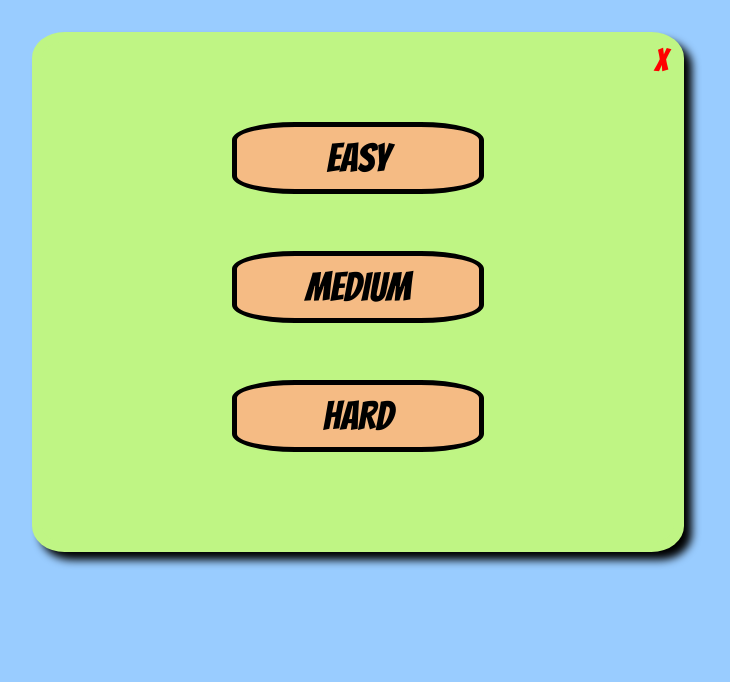
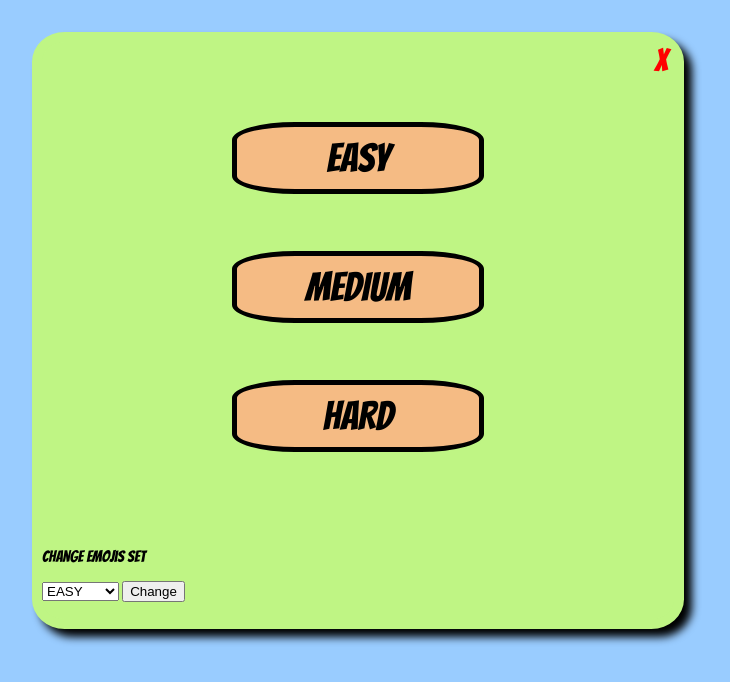
Before and after one commit to b-pl/memory, a plain HTML site: page index.html in a window 1280 px wide. Both pictures are taken after a click on the button "New Game". Shown: the whole page, without its empty margins (282-1012 px from the left). Drawn offline with nearby package versions, Linux system fonts and the light colour scheme.

Commit message:
Add form

```diff
--- a/index.html
+++ b/index.html
@@ -84,6 +84,17 @@
                         <button class="gameMenuButton diffButton" id="easy" onclick="playGame()">EASY</button>
                         <br><button class="gameMenuButton diffButton" id="medium" onclick="playGame()">MEDIUM</button>
                         <br><button class="gameMenuButton diffButton" id="hard" onclick="playGame()">HARD</button>
+                        <form id="emojisSet">
+                            <p>Change emojis set</p>
+                            <select id="selectEmojisSet">
+                                <option>EASY</option>
+                                <option>MEDIUM</option>
+                                <option>HARD</option>
+                                <option>INSANE</option>
+                            </select>
+                            <input type="button" onclick="changeEmojisSet()" value="Change">
+                        </form>
+                        <br><span id="emojisSetSelected"></span>
                     </div>
                 </div>
 
```
